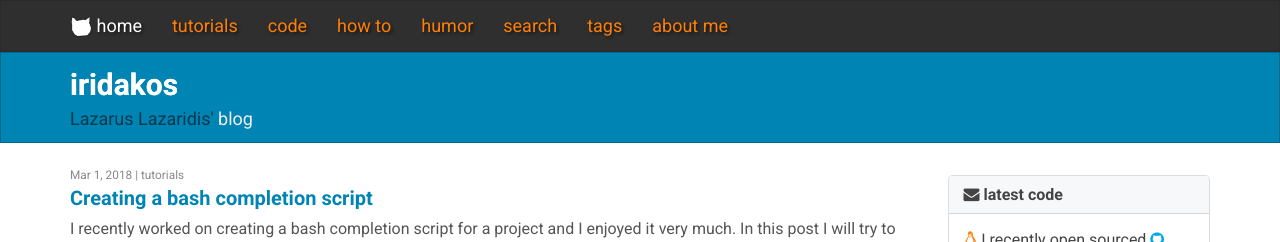
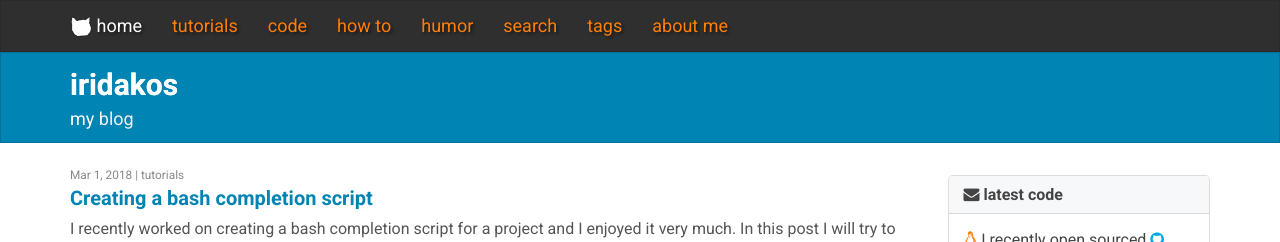
Before and after one commit to iridakos/iridakos.github.io, a Jekyll site: the page built from index.html, in a window 1280 px wide. Shown: the top 242 px of the page. Built offline with Jekyll 4.4.1, drawn with Linux system fonts in a browser that asks for light colours; nearby versions of some CDN libraries; the list of posts is cut into pages by our own code; comment, search, counter and statistics services are not loaded.

Commit message:
Improve header

```diff
--- a/_sass/_iridakos.scss
+++ b/_sass/_iridakos.scss
@@ -187,12 +187,12 @@ a.about-me {
 
 .page-header {
   background-color: #0084B4;
-  border: 1px solid darken(#0084B4, 8%);
+  border: 1px solid darken(#0084B4, 5%);
   padding: 10px 0;
   margin-top: 0;
 
   a, a:visited, a:hover, a:focus {
-    color: darken(#0084B4, 20%);
+    color: #fff;
   }
 
   h1 {
--- a/index.html
+++ b/index.html
@@ -12,7 +12,7 @@ description: Personal blog of Lazarus Lazaridis with programming tutorials, tips
       <div class="row">
           <div class="col-xs-12">
             <h1>{{site.title}}</h1>
-            <small><a href="/about/">Lazarus Lazaridis'</a> blog</small>
+            <small><a href="/about/">my</a> blog</small>
           </div>
       </div>
   </div>
```
